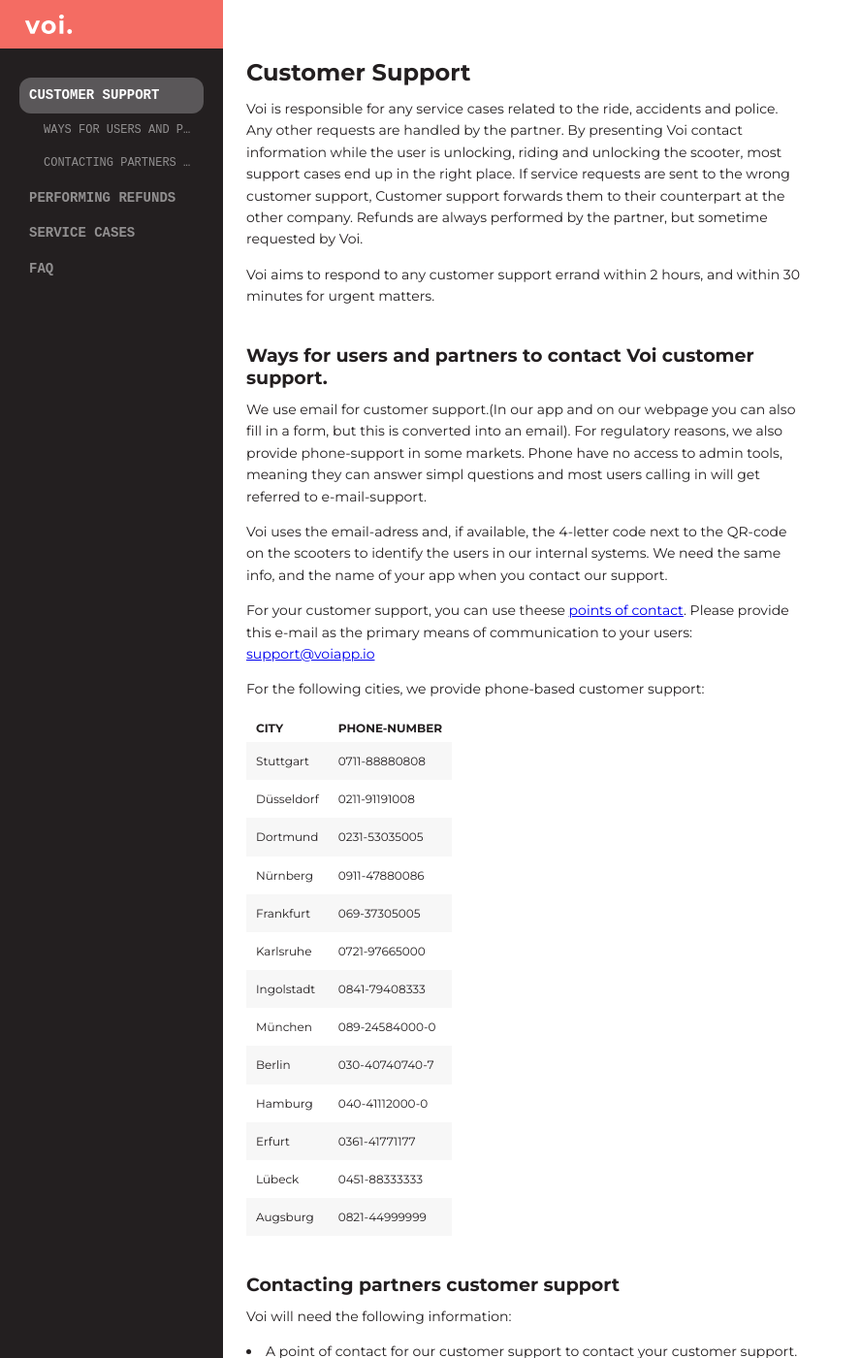
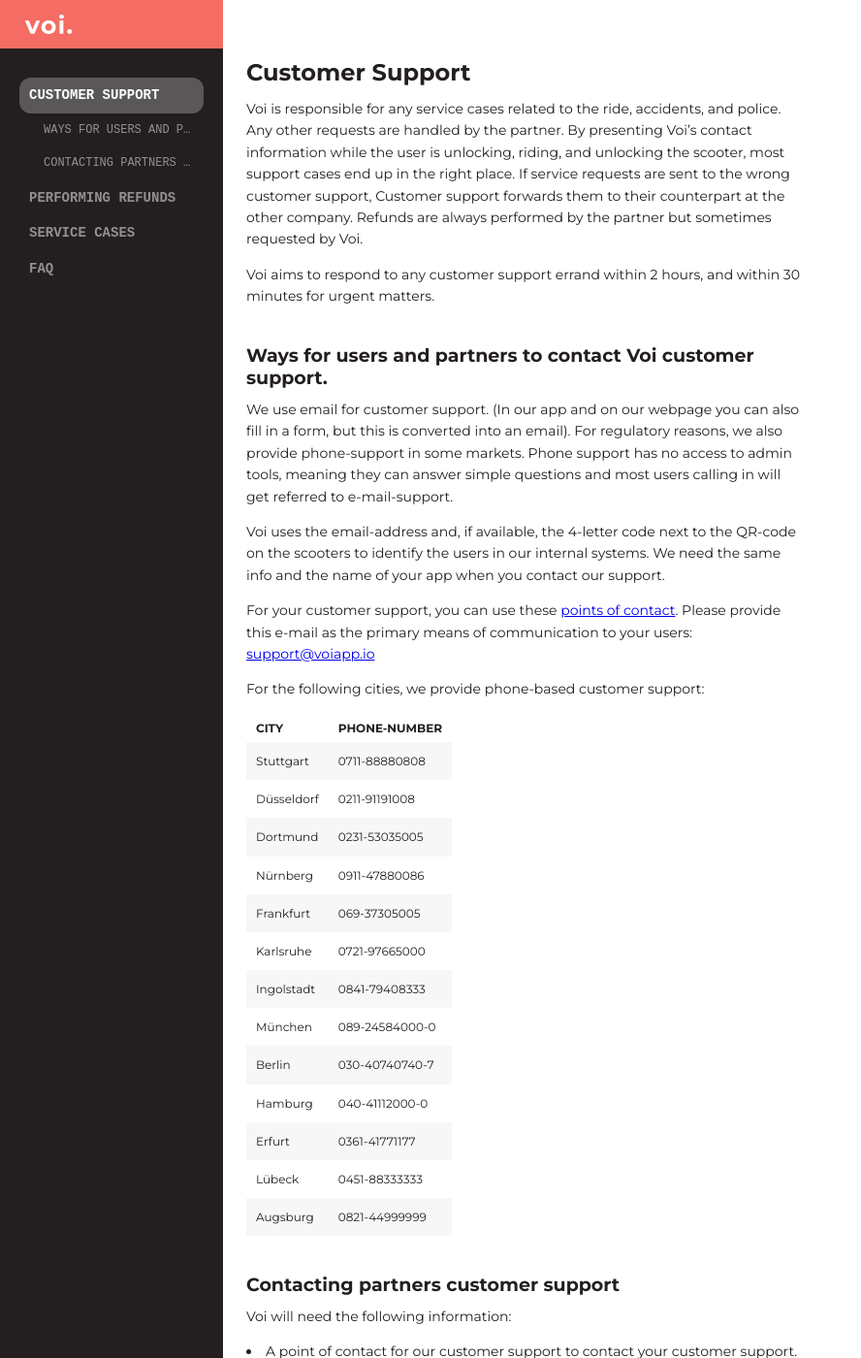
Before and after one commit to voi-api/voi-api.github.io, a Jekyll site: the page built from customer-support.md, in a window 1280 px wide and 1400 px high. Shown: the whole window at 97% size, without its empty margins (0-888 px from the left). Built offline with Jekyll 4.4.1, drawn with Linux system fonts in a browser that asks for light colours; some web fonts are replaced; some of the changed text lies outside the part shown.

Commit message:
customer support, spelling

```diff
--- a/customer-support.md
+++ b/customer-support.md
@@ -7,16 +7,16 @@ description: Customer support flows, ways of contact and service cases.
 ---
 
 # Customer Support
-Voi is responsible for any service cases related to the ride, accidents and police. Any other requests are handled by the partner. By presenting Voi contact information while the user is unlocking, riding and unlocking the scooter, most support cases end up in the right place. If service requests are sent to the wrong customer support, Customer support forwards them to their counterpart at the other company. Refunds are always performed by the partner, but sometime requested by Voi.
+Voi is responsible for any service cases related to the ride, accidents, and police. Any other requests are handled by the partner. By presenting Voi's contact information while the user is unlocking, riding, and unlocking the scooter, most support cases end up in the right place. If service requests are sent to the wrong customer support, Customer support forwards them to their counterpart at the other company. Refunds are always performed by the partner but sometimes requested by Voi.
 
 Voi aims to respond to any customer support errand within 2 hours, and within 30 minutes for urgent matters.
 
 ## Ways for users and partners to contact Voi customer support.
-We use email for customer support.(In our app and on our webpage you can also fill in a form, but this is converted into an email). For regulatory reasons, we also provide phone-support in some markets. Phone have no access to admin tools, meaning they can answer simpl questions and most users calling in will get referred to e-mail-support.
+We use email for customer support. (In our app and on our webpage you can also fill in a form, but this is converted into an email). For regulatory reasons, we also provide phone-support in some markets. Phone support has no access to admin tools, meaning they can answer simple questions and most users calling in will get referred to e-mail-support.
 
-Voi uses the email-adress and, if available, the 4-letter code next to the QR-code on the scooters to identify the users in our internal systems. We need the same info, and the name of your app when you contact our support.
+Voi uses the email-address and, if available, the 4-letter code next to the QR-code on the scooters to identify the users in our internal systems. We need the same info and the name of your app when you contact our support.
 
-For your customer support, you can use theese [points of contact](/poc/). Please provide this e-mail as the primary means of communication to your users: [support@voiapp.io](support@voiapp.io)
+For your customer support, you can use these [points of contact](/poc/). Please provide this e-mail as the primary means of communication to your users: [support@voiapp.io](support@voiapp.io)
 
 
 
```
Also changed, not shown: other parts of customer-support.md (+14 -14 lines).
